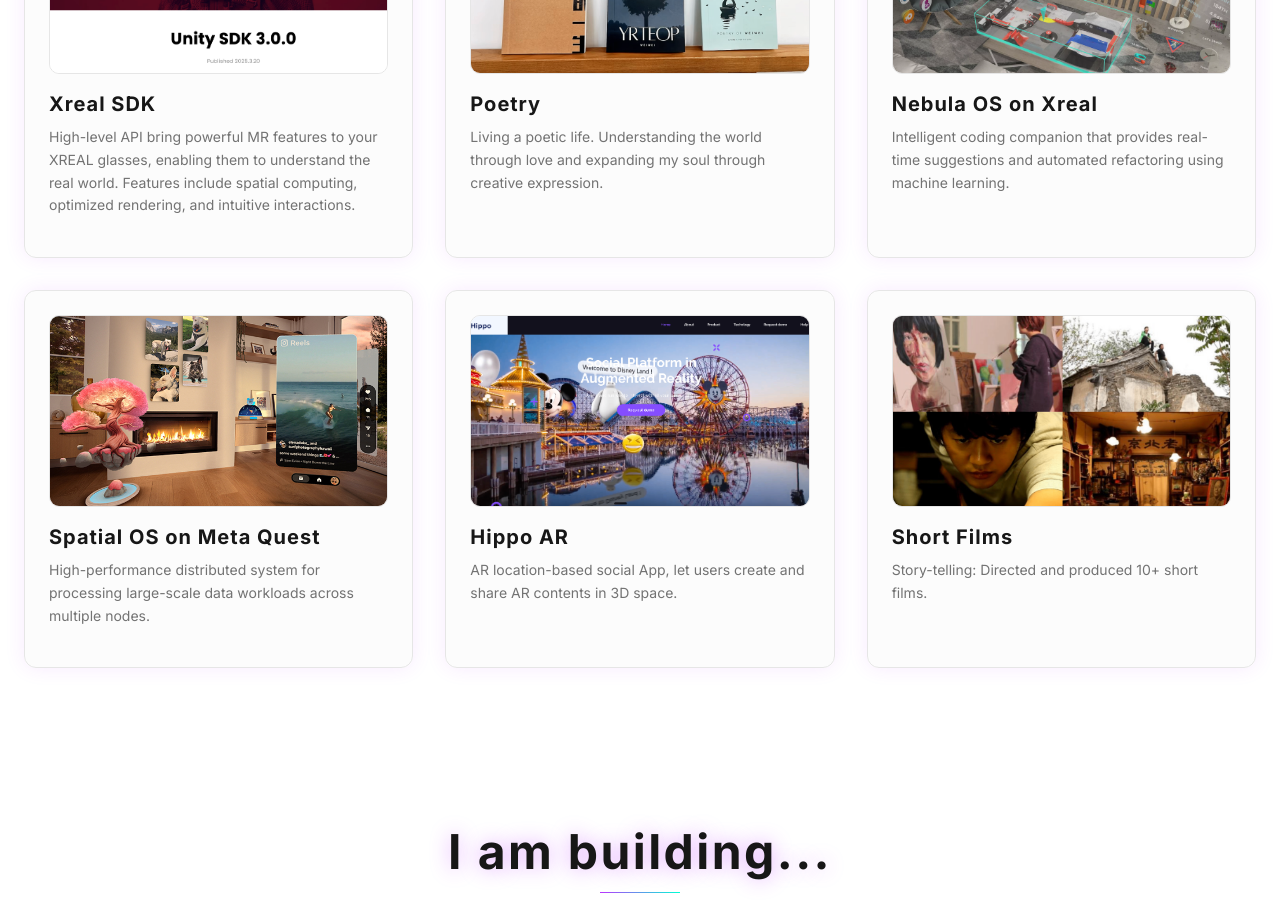
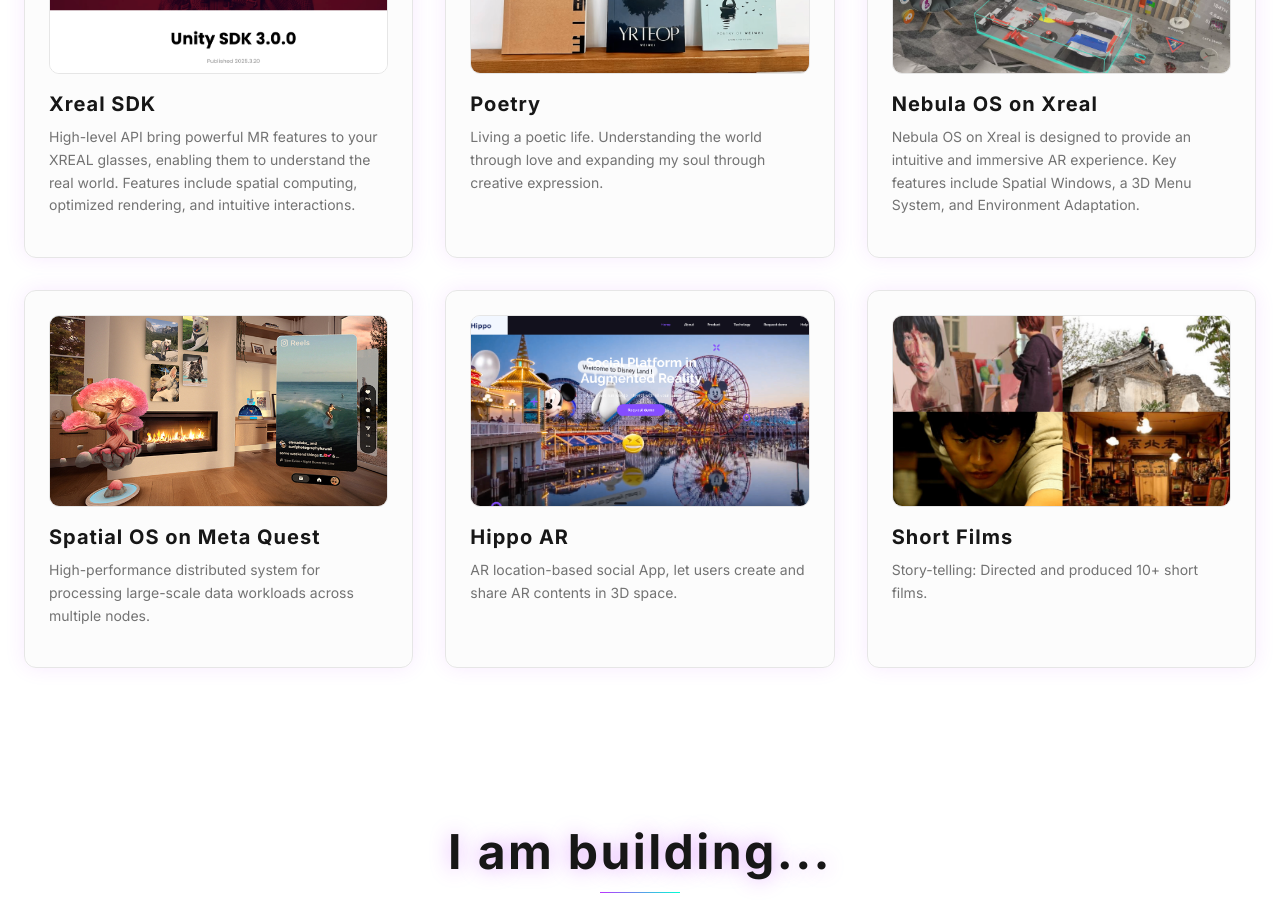
Before and after one commit to xiaomenghuan511/byte-brush-bytes, a React (Vite) app: page / in a window 1280 px wide. Shown: the part 3780-4703 px from the top of the page. Built offline with nearby package versions, Linux system fonts and the light colour scheme.

Commit message:
Update project description
Updated the project description for Nebula OS on Xreal to highlight its AR experience and key features.
-edited src/components/Projects.tsx

```diff
--- a/src/components/Projects.tsx
+++ b/src/components/Projects.tsx
@@ -57,7 +57,7 @@ const Projects = () => {
   }, {
     id: '7',
     title: 'Nebula OS on Xreal',
-    description: 'Intelligent coding companion that provides real-time suggestions and automated refactoring using machine learning.',
+    description: 'Nebula OS on Xreal is designed to provide an intuitive and immersive AR experience. Key features include Spatial Windows, a 3D Menu System, and Environment Adaptation.',
     category: 'software',
     tags: ['Python', 'LLMs', 'VSCode Extension', 'NLP'],
     image: '/lovable-uploads/d9aadfa4-40ff-427a-a1f6-171b9fd38a44.png',
```
